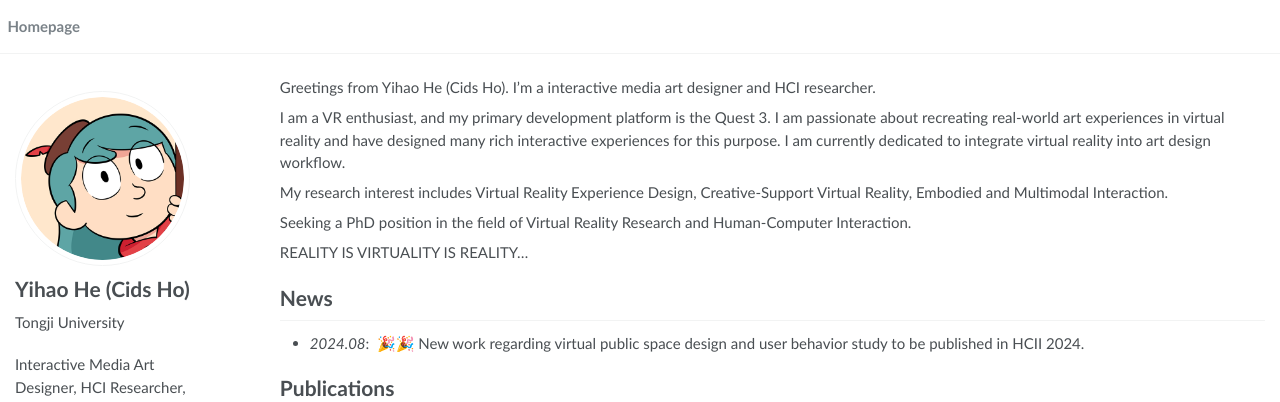
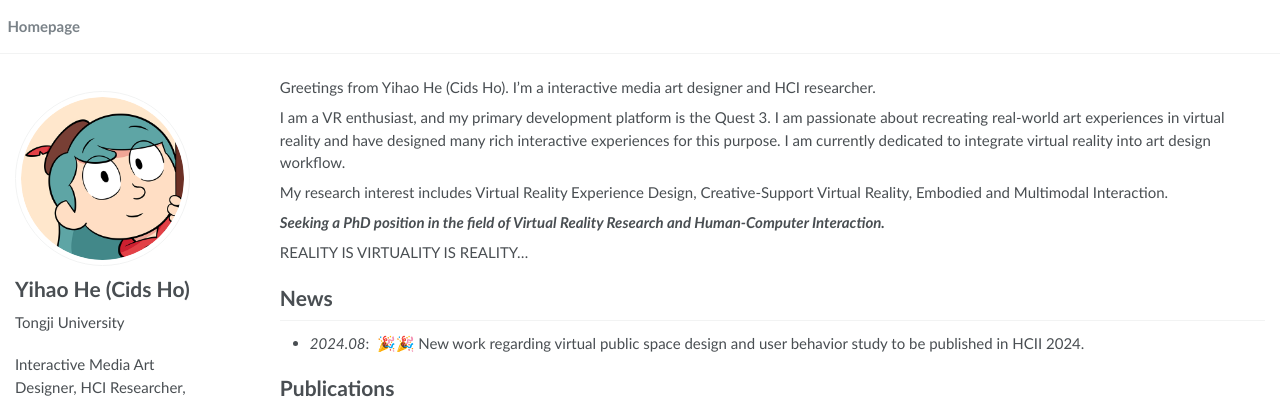
Before and after one commit to CidsHo/Cids.github.io, a Jekyll site: the page built from _pages/about.md, in a window 1280 px wide. Shown: the top 402 px of the page. Built offline with Jekyll 4.4.1, drawn with Linux system fonts in a browser that asks for light colours.

```diff
--- a/_pages/about.md
+++ b/_pages/about.md
@@ -16,7 +16,7 @@ I am a VR enthusiast, and my primary development platform is the Quest 3. I am p
 
 My research interest includes Virtual Reality Experience Design, Creative-Support Virtual Reality, Embodied and Multimodal Interaction.
 
-Seeking a PhD position in the field of Virtual Reality Research and Human-Computer Interaction.
+***Seeking a PhD position in the field of Virtual Reality Research and Human-Computer Interaction.***
 
 REALITY IS VIRTUALITY IS REALITY...
 
```
